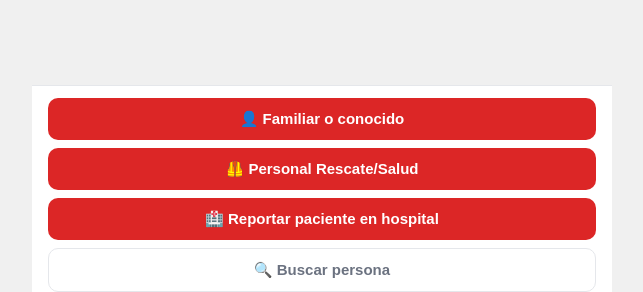
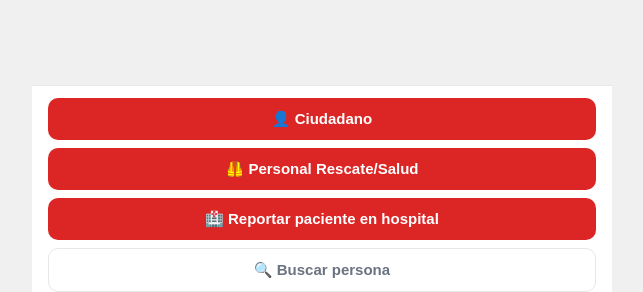
Before and after one commit to Arturado/ventatalk-rescate, a Python web app: template templates/chatbot.html in a window 1280 px wide. Shown: the part 508-800 px from the top of the page, without its empty margins (318-961 px from the left). Run offline with Jinja, Linux system fonts and the light colour scheme; the template is opened without the code that fills it, so the values that code supplies are empty.

Commit message:
feat: cambiar Familiar o conocido por Ciudadano en chatbot y widget

```diff
--- a/templates/chatbot.html
+++ b/templates/chatbot.html
@@ -347,17 +347,17 @@ async function reconstructFiles(data) {
   const bar = document.getElementById("cb-bar");
 
   function buildSteps() {
-    const tR = formData.tipo_reportante || "familiar";
+    const tR = formData.tipo_reportante || "ciudadano";
     const isDesap = tipoReporte === "desaparecido";
     const ubicacionQ = !isDesap
       ? "¿Dónde está ahora mismo esta persona?"
-      : tR === "familiar" ? "¿Cuál fue su última ubicación conocida?"
+      : (tR === "familiar" || tR === "ciudadano") ? "¿Cuál fue su última ubicación conocida?"
       : (tR === "rescatista" || tR === "personal_salud" || tR === "personal_rescate_salud") ? "¿En qué punto de rescate o zona fue visto/a?"
       : "¿Dónde exactamente lo/la viste?";
     const estadoQ = (tR === "personal_salud" || tR === "rescatista" || tR === "personal_rescate_salud")
       ? "¿Cuál es su estado clínico actual?"
       : "¿Cuál era su estado cuando lo/la viste por última vez?";
-    const descripQ = { familiar: "¿Alguna seña particular adicional? (cicatrices, tatuajes, condiciones médicas)", personal_salud: "¿Algún detalle clínico relevante?", rescatista: "¿Algún detalle operacional relevante?", personal_rescate_salud: "¿Algún detalle clínico relevante?", testigo: "¿Qué más recuerdas de cuando lo/la viste?" }[tR] || "¿Alguna seña particular adicional?";
+    const descripQ = { familiar: "¿Alguna seña particular adicional? (cicatrices, tatuajes, condiciones médicas)", ciudadano: "¿Alguna seña particular adicional? (cicatrices, tatuajes, condiciones médicas)", personal_salud: "¿Algún detalle clínico relevante?", rescatista: "¿Algún detalle operacional relevante?", personal_rescate_salud: "¿Algún detalle clínico relevante?", testigo: "¿Qué más recuerdas de cuando lo/la viste?" }[tR] || "¿Alguna seña particular adicional?";
     return [
       { field: "nombres_apellidos", question: "¿Cuál es el nombre completo de la persona?", subtext: "Si no lo sabes escribe 'Desconocido'", type: "text", placeholder: "Ej: Maria Gonzalez Perez", required: true },
       { field: "_doc_choice", type: "doc-choice", question: "¿Tienes información sobre su cédula de identidad?" },
@@ -410,7 +410,7 @@ async function reconstructFiles(data) {
   function renderTipoReportanteButtons() {
     inputArea.innerHTML = "";
     [
-      { label: "👤 Familiar o conocido",    value: "familiar" },
+      { label: "👤 Ciudadano",    value: "ciudadano" },
       { label: "🦺 Personal Rescate/Salud", value: "personal_rescate_salud" },
     ].forEach(op => {
       const b = document.createElement("button");
```
Also changed, not shown: static/rescate-widget.js (+4 -4 lines).
